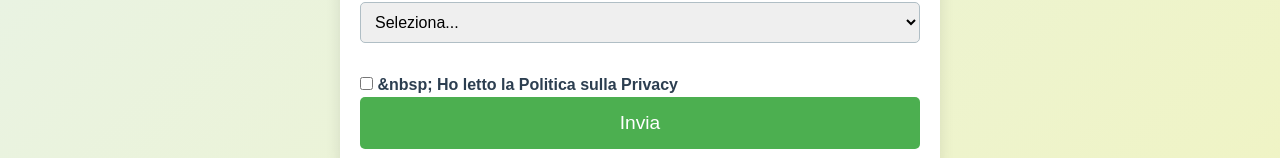
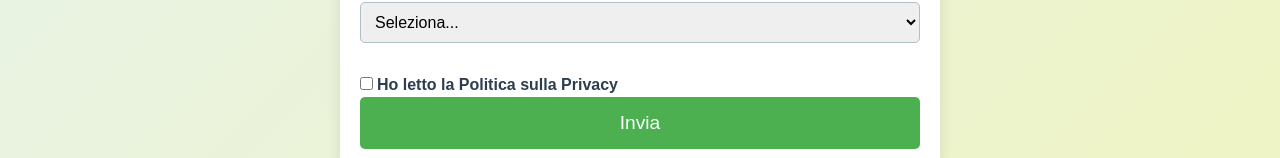
Before and after one commit to sauravsvt/ciaoprint, a Next.js app: page /print in a window 1280 px wide. Shown: the part 1351-1509 px from the top of the page. Built offline with nearby package versions, Linux system fonts and the light colour scheme; no server answers.

Commit message:
checkbox nbsp fixed

```diff
--- a/src/pages/print/index.tsx
+++ b/src/pages/print/index.tsx
@@ -403,7 +403,9 @@ const Print = () => {
     checked={userInfo.privacyPolicyAccepted}
     onChange={(e) => setUserInfo({ ...userInfo, privacyPolicyAccepted: e.target.checked })}
   />
-  {language === "it" ? " &nbsp; Ho letto la " : " &nbsp; I have read the "}
+  <span style={{ marginLeft: "4px" }}>
+    {language === "it" ? "Ho letto la " : "I have read the "}
+  </span>
   <a href="/privacy-policy" target="_blank" rel="noopener noreferrer">
     {language === "it" ? "Politica sulla Privacy" : "Privacy Policy"}
   </a>
```
